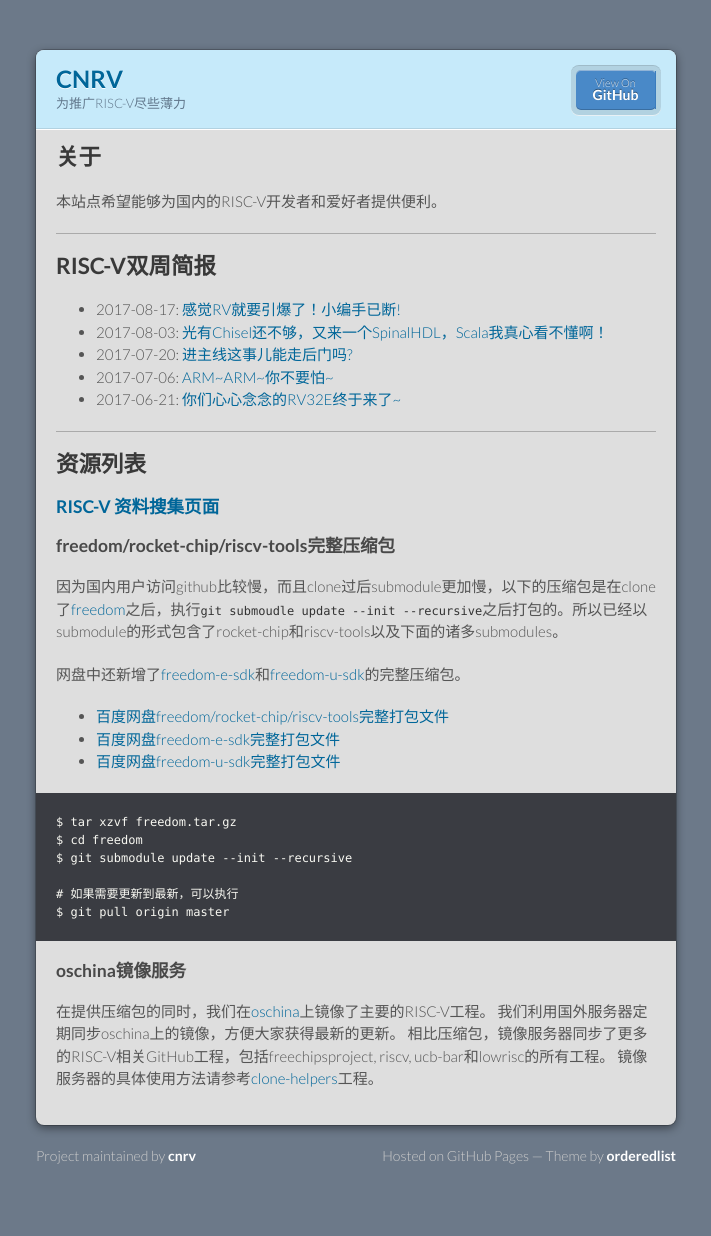
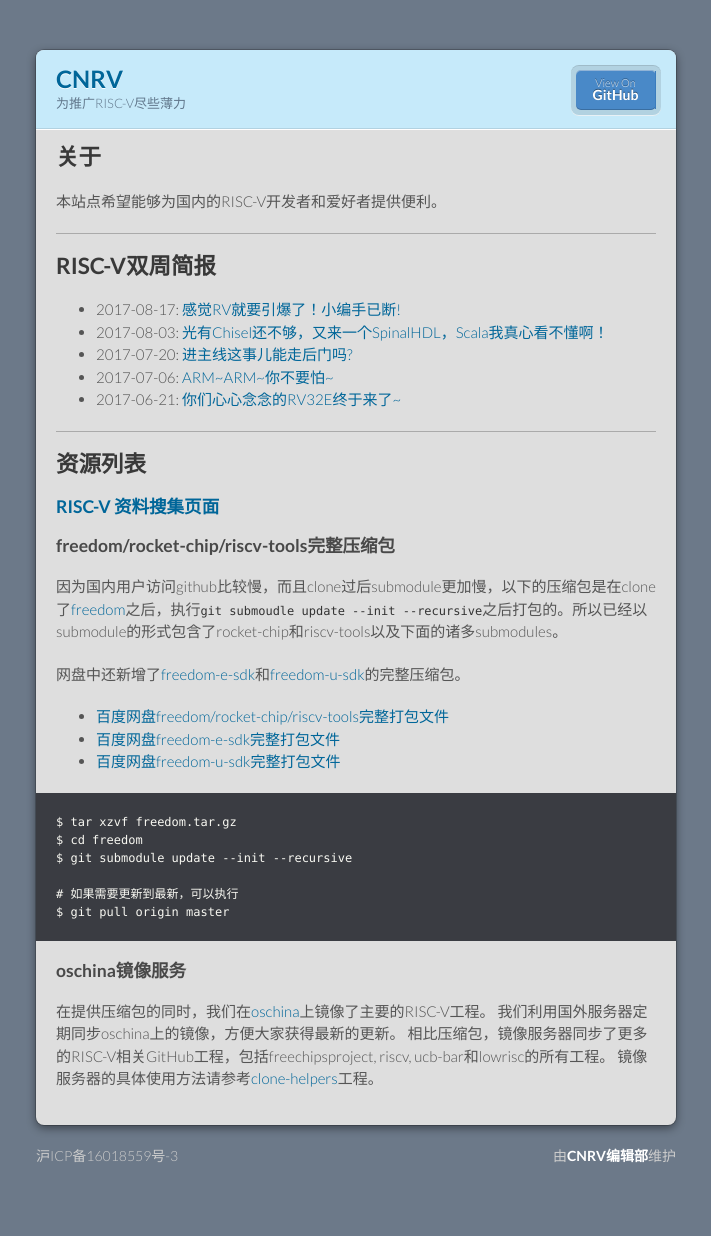
Before and after one commit to cnrv/home, a Jekyll site: the page built from index.md, in a window 1280 px wide. Shown: the whole page, without its empty margins (284-995 px from the left). Built offline with Jekyll 4.4.1, drawn with Linux system fonts in a browser that asks for light colours; Markdown is read by kramdown in place of the engine named in the settings; our own code applies the rules of GitHub Pages for plain Markdown files.

Commit message:
update https url and beian info.
Signed-off-by: Alex Guo <xfguo@credosemi.com.cn>

```diff
--- a/_layouts/default.html
+++ b/_layouts/default.html
@@ -17,7 +17,7 @@
   <body>
     <div class="wrapper">
       <header {% unless site.description or site.github.project_tagline %} class="without-description" {% endunless %}>
-        <h1><a href="http://cnrv.io">{{ site.title | default: site.github.repository_name }}</a></h1>
+        <h1><a href="//cnrv.io">{{ site.title | default: site.github.repository_name }}</a></h1>
         {% if site.description or site.github.project_tagline %}
           <p>{{ site.description | default: site.github.project_tagline }}</p>
         {% endif %}
@@ -38,9 +38,9 @@
     </div>
     <footer>
     {% if site.github.is_project_page %}
-      <p>Project maintained by <a href="{{ site.github.owner_url }}">{{ site.github.owner_name }}</a></p>
+      <p>沪ICP备16018559号-3</p>
     {% endif %}
-      <p>Hosted on GitHub Pages &mdash; Theme by <a href="https://github.com/orderedlist">orderedlist</a></p>
+      <p>由<a href="{{ site.github.owner_url }}">CNRV编辑部</a>维护</p>
     </footer>
     <!--[if !IE]><script>fixScale(document);</script><![endif]-->
 
```
